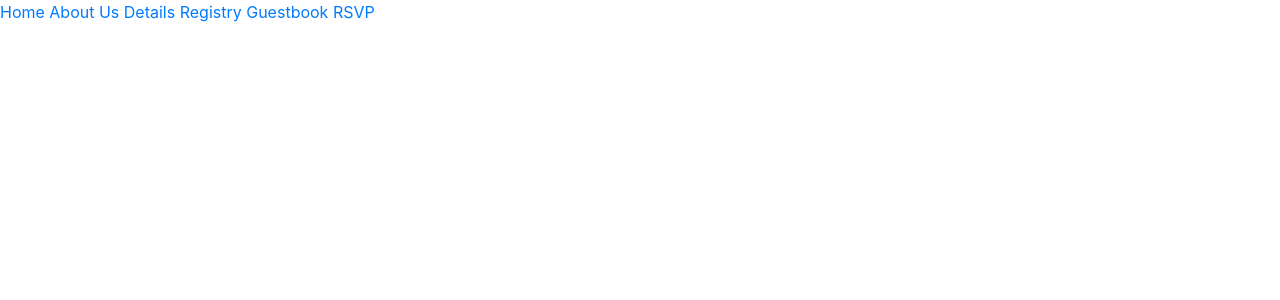
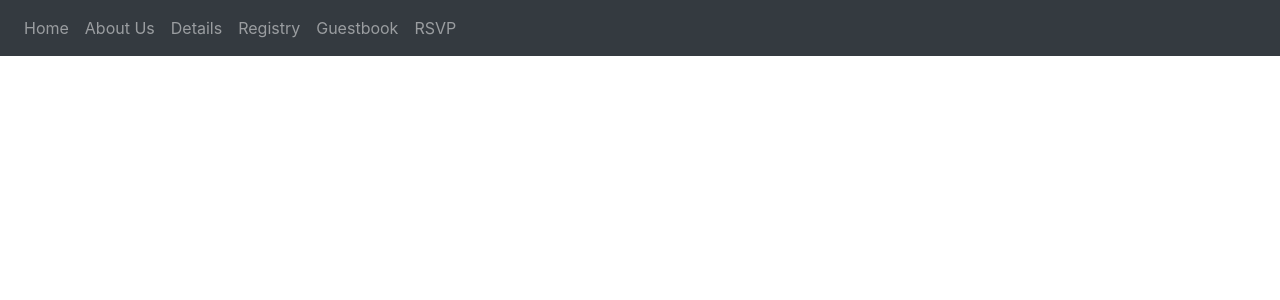
Before and after one commit to nickbap/BoatParty, a Flask app: page /base in a window 1280 px wide. Shown: the top 300 px of the page. Run offline with Flask 2, Linux system fonts and the light colour scheme; some libraries are stand-ins or nearby versions.

Commit message:
Added style to navbar

```diff
--- a/boatparty/templates/base.html
+++ b/boatparty/templates/base.html
@@ -16,13 +16,27 @@
 </head>
 
 {% block navbar %}
-<nav>
-    <a href="{{ url_for('index') }}">Home</a>
-    <a href="{{ url_for('about') }}">About Us</a>
-    <a href="{{ url_for('details') }}">Details</a>
-    <a href="{{ url_for('registry') }}">Registry</a>
-    <a href="{{ url_for('guest_book') }}">Guestbook</a>
-    <a href="{{ url_for('rsvp') }}">RSVP</a>
+<nav class="navbar navbar-expand-md navbar-dark bg-dark">
+    <ul class="navbar-nav">
+        <li class="nav-item">
+            <a class="nav-link" href="{{ url_for('index') }}">Home</a>
+        </li>
+        <li class="nav-item">
+            <a class="nav-link" href="{{ url_for('about') }}">About Us</a>
+        </li>
+        <li class="nav-item">
+            <a class="nav-link" href="{{ url_for('details') }}">Details</a>
+        </li>
+        <li class="nav-item">
+            <a class="nav-link" href="{{ url_for('registry') }}">Registry</a>
+        </li>
+        <li class="nav-item">
+            <a class="nav-link" href="{{ url_for('guest_book') }}">Guestbook</a>
+        </li>
+        <li class="nav-item">
+            <a class="nav-link" href="{{ url_for('rsvp') }}">RSVP</a>
+        </li>
+    </ul>
 </nav>
 {% endblock %}
 
```
